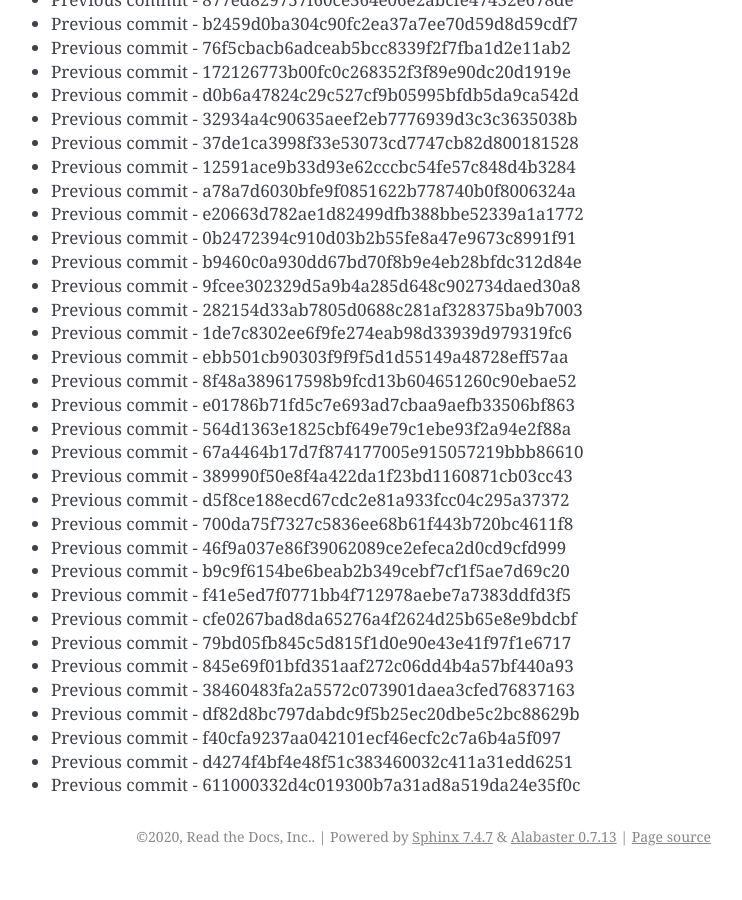
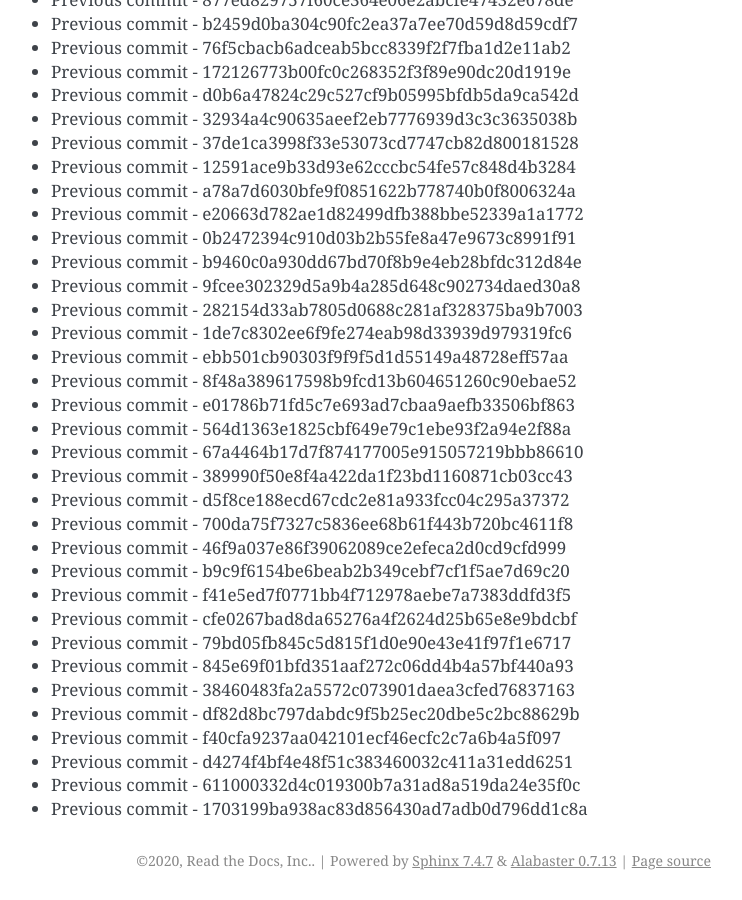
Before and after one commit to readthedocs/rtd-git-stresstest, a Sphinx documentation site: the page built from docs/updates.rst, in a window 1280 px wide and 900 px high, scrolled down 33852 px. Shown: the whole window, without its empty margins (399-1141 px from the left). Built offline with Sphinx 7.4.7, drawn with Linux system fonts in a browser that asks for light colours; before the commit the page ends 34728 px from its top, so only the background shows below that.

Commit message:
Generating commit from previous: 1703199ba938ac83d856430ad7adb0d796dd1c8a

```diff
--- a/docs/updates.rst
+++ b/docs/updates.rst
@@ -1454,3 +1454,4 @@ It can be tested for any performance characteristics.
 * Previous commit - f40cfa9237aa042101ecf46ecfc2c7a6b4a5f097
 * Previous commit - d4274f4bf4e48f51c383460032c411a31edd6251
 * Previous commit - 611000332d4c019300b7a31ad8a519da24e35f0c
+* Previous commit - 1703199ba938ac83d856430ad7adb0d796dd1c8a
```
